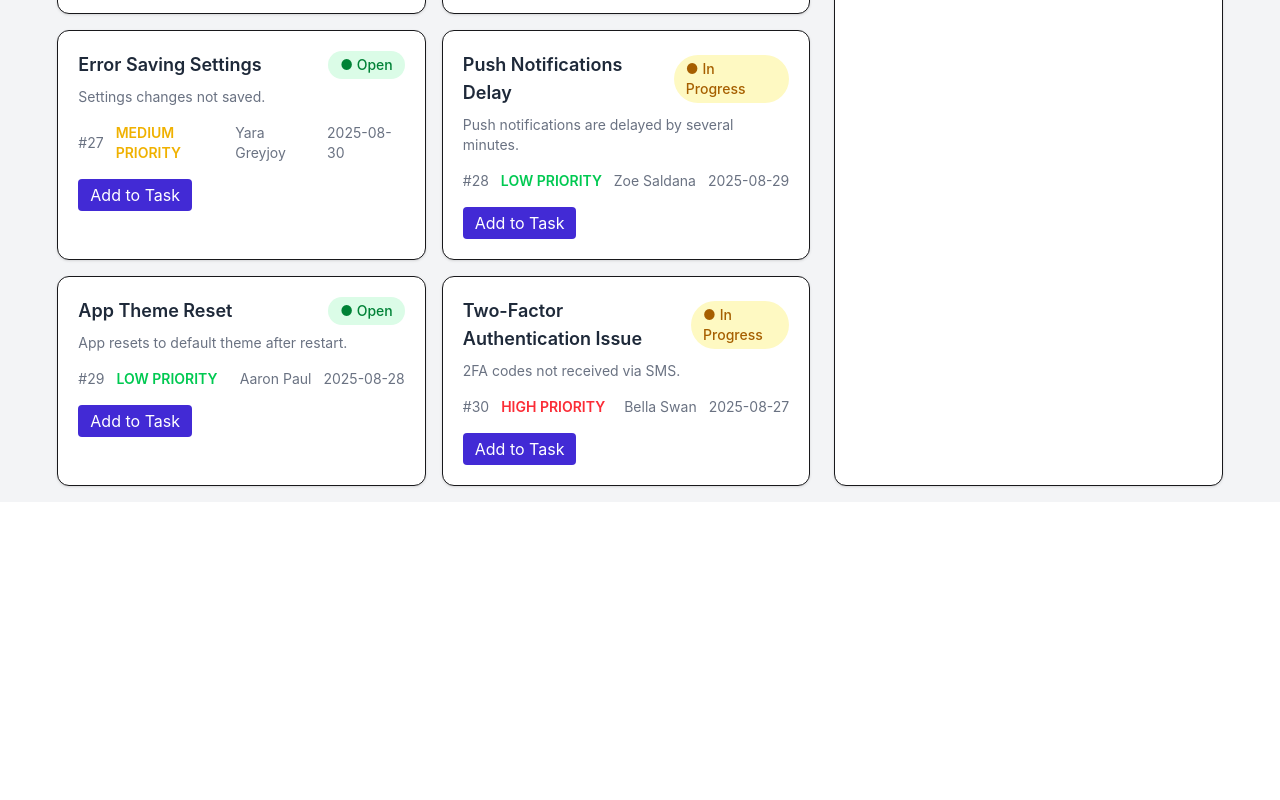
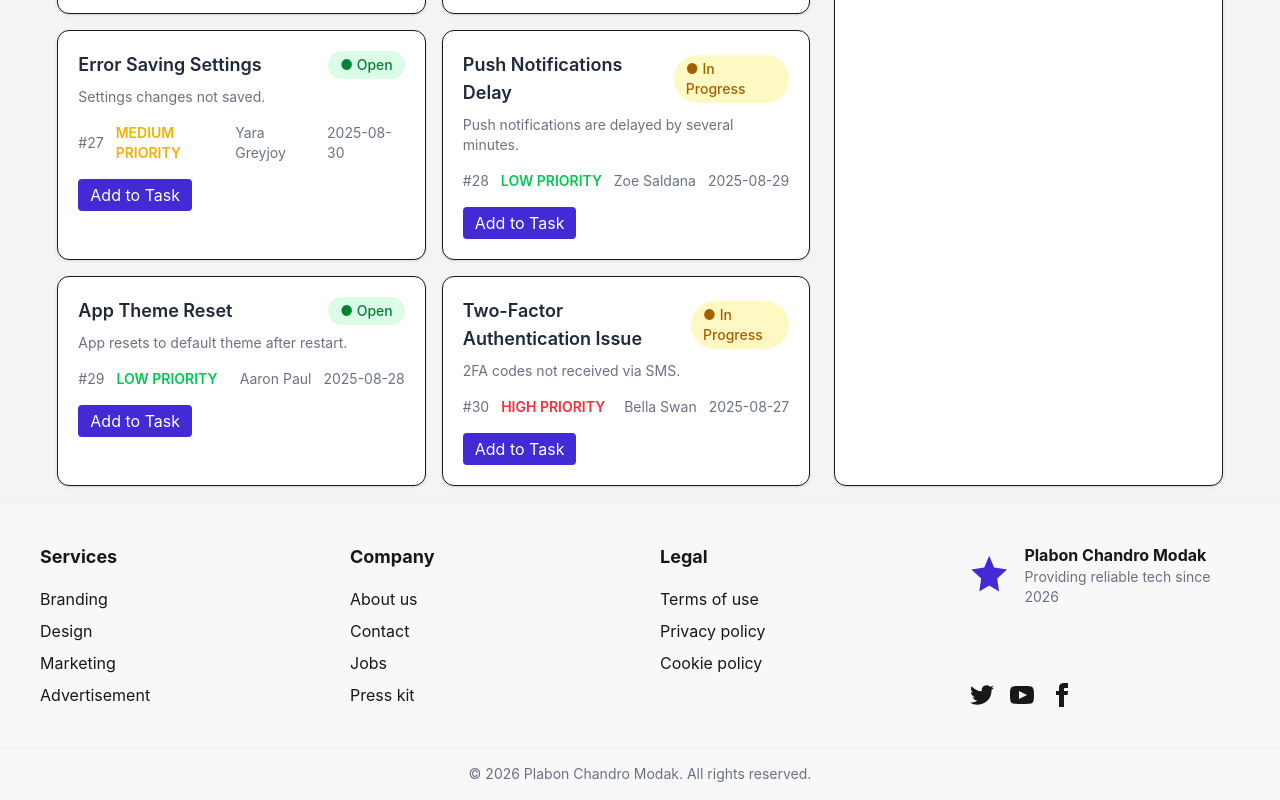
Before and after one commit to plabonmdk/Customer-Support-Zone-2, a React (Vite) app: page / in a window 1280 px wide. Shown: the part 3168-3968 px from the top of the page. Before the commit the page ends 3670 px from the top, so only its background shows below. Built offline with nearby package versions, Linux system fonts and the light colour scheme.

Commit message:
footer page

```diff
--- a/src/components/Footer.jsx
+++ b/src/components/Footer.jsx
@@ -1,11 +1,89 @@
-import React from 'react';
+import React from "react";
 
 const Footer = () => {
-    return (
+  return (
+    <footer className="bg-base-200 text-base-content border-t border-base-300">
+      <div className="max-w-7xl mx-auto px-10 py-10 grid md:grid-cols-4 gap-10">
+
         <div>
+          <h6 className="font-bold text-lg mb-4">Services</h6>
+          <ul className="space-y-2">
+            <li className="link link-hover">Branding</li>
+            <li className="link link-hover">Design</li>
+            <li className="link link-hover">Marketing</li>
+            <li className="link link-hover">Advertisement</li>
+          </ul>
+        </div>
 
+
+        <div>
+          <h6 className="font-bold text-lg mb-4">Company</h6>
+          <ul className="space-y-2">
+            <li className="link link-hover">About us</li>
+            <li className="link link-hover">Contact</li>
+            <li className="link link-hover">Jobs</li>
+            <li className="link link-hover">Press kit</li>
+          </ul>
         </div>
-    );
+
+        <div>
+          <h6 className="font-bold text-lg mb-4">Legal</h6>
+          <ul className="space-y-2">
+            <li className="link link-hover">Terms of use</li>
+            <li className="link link-hover">Privacy policy</li>
+            <li className="link link-hover">Cookie policy</li>
+          </ul>
+        </div>
+
+
+        <div className="flex flex-col justify-between">
+          <div className="flex items-center gap-4 mb-4">
+            <svg
+              width="40"
+              height="40"
+              viewBox="0 0 24 24"
+              fill="currentColor"
+              xmlns="http://www.w3.org/2000/svg"
+              className="text-[#422AD5]"
+            >
+              <path d="M12 0L15.09 7.36L23.18 8.51L17 14.14L18.18 22.24L12 18.56L5.82 22.24L7 14.14L0.82 8.51L8.91 7.36L12 0Z" />
+            </svg>
+            <div>
+              <p className="font-bold">Plabon Chandro Modak</p>
+              <p className="text-sm text-gray-500">Providing reliable tech since 2026</p>
+            </div>
+          </div>
+
+          <div className="flex gap-4 mt-4">
+
+            <a href="#" className="hover:text-blue-500">
+              <svg xmlns="http://www.w3.org/2000/svg" width="24" height="24" viewBox="0 0 24 24" className="fill-current">
+                <path d="M24 4.557c-.883.392-1.832.656-2.828.775 1.017-.609 1.798-1.574 2.165-2.724-.951.564-2.005.974-3.127 1.195-.897-.957-2.178-1.555-3.594-1.555-3.179 0-5.515 2.966-4.797 6.045-4.091-.205-7.719-2.165-10.148-5.144-1.29 2.213-.669 5.108 1.523 6.574-.806-.026-1.566-.247-2.229-.616-.054 2.281 1.581 4.415 3.949 4.89-.693.188-1.452.232-2.224.084.626 1.956 2.444 3.379 4.6 3.419-2.07 1.623-4.678 2.348-7.29 2.04 2.179 1.397 4.768 2.212 7.548 2.212 9.142 0 14.307-7.721 13.995-14.646.962-.695 1.797-1.562 2.457-2.549z"/>
+              </svg>
+            </a>
+
+
+            <a href="#" className="hover:text-red-500">
+              <svg xmlns="http://www.w3.org/2000/svg" width="24" height="24" viewBox="0 0 24 24" className="fill-current">
+                <path d="M19.615 3.184c-3.604-.246-11.631-.245-15.23 0-3.897.266-4.356 2.62-4.385 8.816.029 6.185.484 8.549 4.385 8.816 3.6.245 11.626.246 15.23 0 3.897-.266 4.356-2.62 4.385-8.816-.029-6.185-.484-8.549-4.385-8.816zm-10.615 12.816v-8l8 3.993-8 4.007z"/>
+              </svg>
+            </a>
+
+
+            <a href="#" className="hover:text-blue-700">
+              <svg xmlns="http://www.w3.org/2000/svg" width="24" height="24" viewBox="0 0 24 24" className="fill-current">
+                <path d="M9 8h-3v4h3v12h5v-12h3.642l.358-4h-4v-1.667c0-.955.192-1.333 1.115-1.333h2.885v-5h-3.808c-3.596 0-5.192 1.583-5.192 4.615v3.385z"/>
+              </svg>
+            </a>
+          </div>
+        </div>
+      </div>
+
+      <div className="text-center border-t border-base-300 py-4 text-gray-500 text-sm">
+        © 2026 Plabon Chandro Modak. All rights reserved.
+      </div>
+    </footer>
+  );
 };
 
 export default Footer;
```
